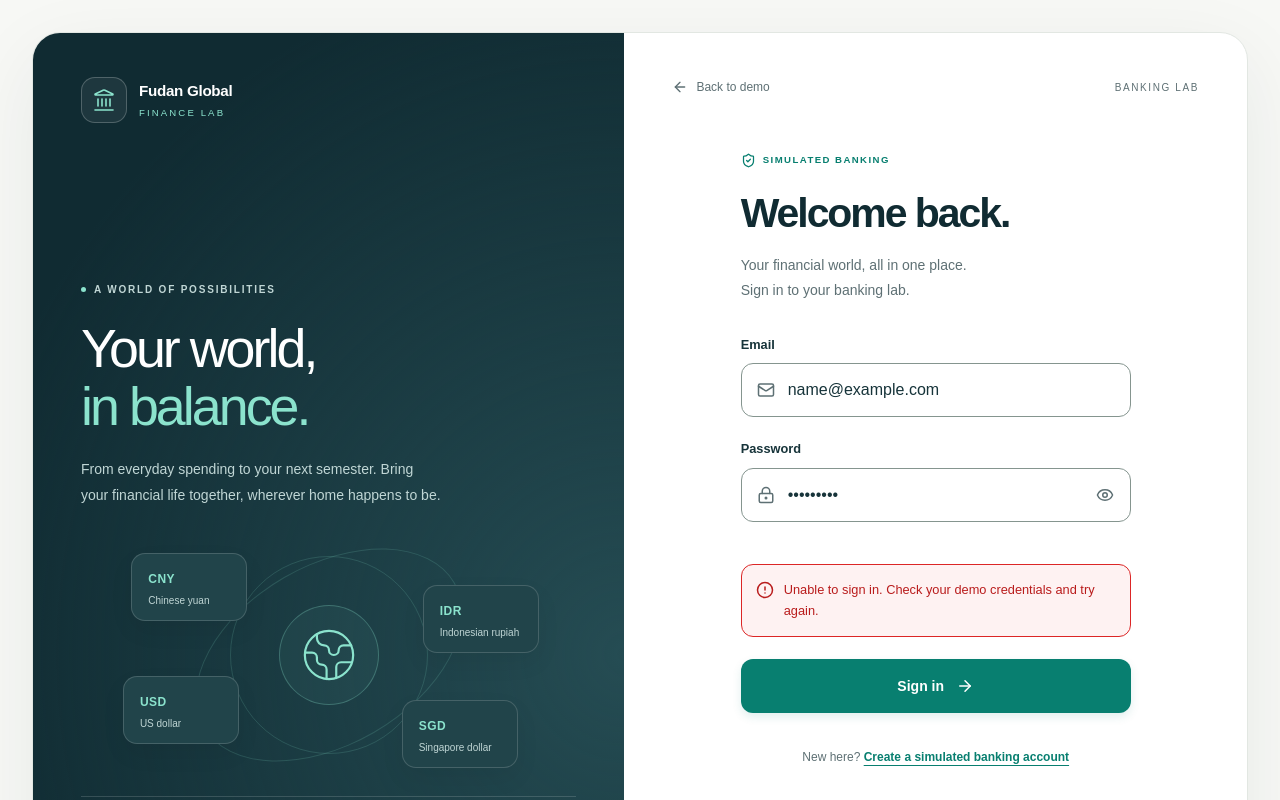
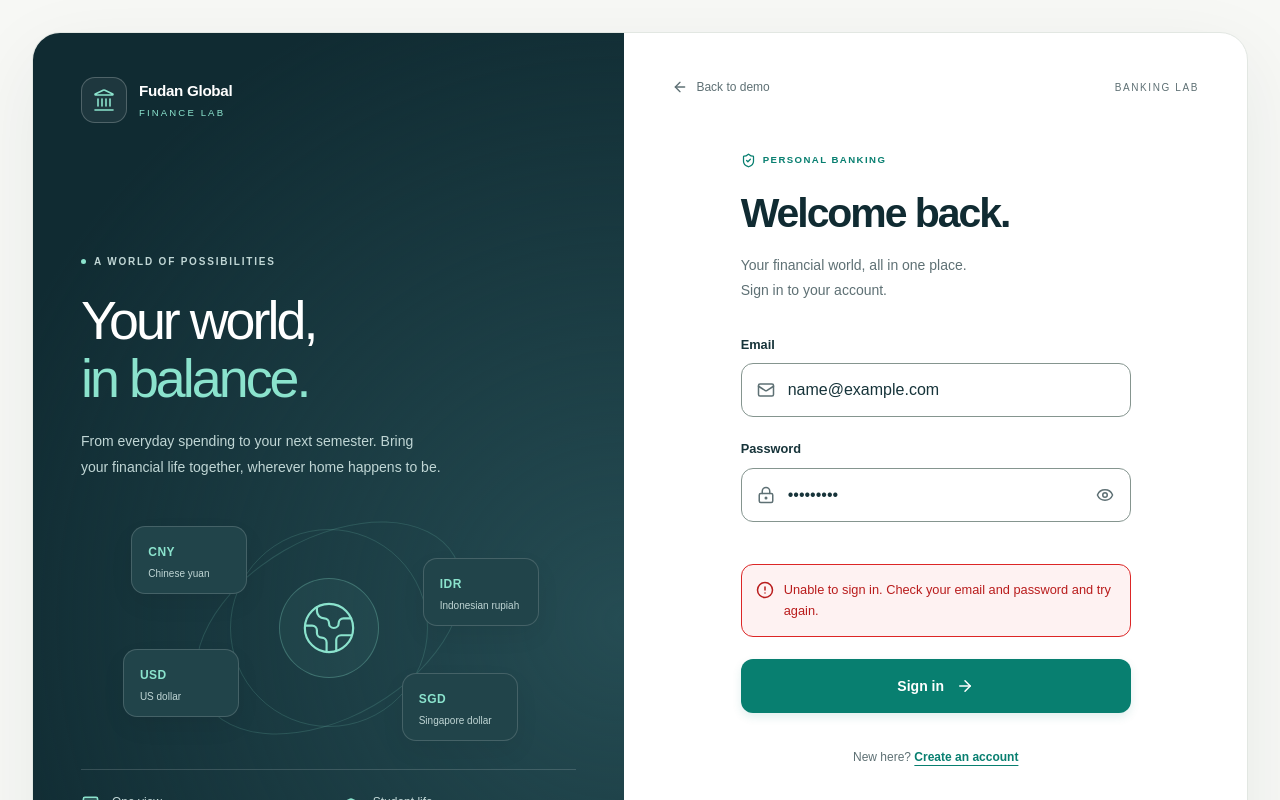
Before and after one commit to jamienatorX/fudan-global-finance-ai, a Next.js app: page /login in a window 1280 px wide. Both pictures are taken after typing "name@example.com", "Sample123" into the empty fields and a click on the button "Sign in". Shown: the top 800 px of the page. Built offline with nearby package versions, Linux system fonts and the light colour scheme; no server answers; a web font is replaced by a local one.

Commit message:
Rebrand Fu bank and simplify customer copy

```diff
--- a/app/login/page.tsx
+++ b/app/login/page.tsx
@@ -32,22 +32,22 @@ function LoginForm() {
     finally { setPending(false); }
   }
   return <AuthShell>
-    <span className="auth-mode-label"><ShieldCheck size={15} aria-hidden />SIMULATED BANKING</span>
+    <span className="auth-mode-label"><ShieldCheck size={15} aria-hidden />PERSONAL BANKING</span>
     <h1 className="auth-title">Welcome back.</h1>
-    <p className="auth-intro">Your financial world, all in one place.<br />Sign in to your banking lab.</p>
-    {!configured && <p className="auth-notice">Hosted authentication is not configured. The local demo remains available.</p>}
+    <p className="auth-intro">Your financial world, all in one place.<br />Sign in to your account.</p>
+    {!configured && <p className="auth-notice">Sign-in is currently unavailable. You can still explore the overview.</p>}
     <form onSubmit={signIn} className="auth-form" aria-label="Sign in" aria-busy={pending}>
       <div className="auth-field"><label htmlFor="email">Email</label><div className="auth-input-wrap"><Mail className="auth-input-icon" size={18} aria-hidden /><input id="email" name="email" type="email" autoComplete="username" placeholder="you@example.com" className="auth-input" disabled={pending} required /></div></div>
       <div className="auth-field"><label htmlFor="password">Password</label><PasswordField id="password" name="password" autoComplete="current-password" placeholder="Enter your password" disabled={pending} required /></div>
-      {error && <p role="alert" className="auth-feedback auth-feedback-error"><CircleAlert size={18} aria-hidden />Unable to sign in. Check your demo credentials and try again.</p>}
+      {error && <p role="alert" className="auth-feedback auth-feedback-error"><CircleAlert size={18} aria-hidden />Unable to sign in. Check your email and password and try again.</p>}
       {!error && !signedIn && callbackError && <p role="alert" className="auth-feedback auth-feedback-error"><CircleAlert size={18} aria-hidden />Unable to complete sign-in. Please try again.</p>}
       <button className="auth-submit" disabled={!configured || pending} type="submit">{pending ? <><LoaderCircle size={18} className="auth-spinner" aria-hidden />Signing in…</> : <>Sign in<ArrowRight size={18} aria-hidden /></>}</button>
     </form>
-    {signedIn && <p role="status" className="auth-feedback auth-feedback-success">Signed in. Opening your banking lab…</p>}
-    <p className="auth-switch">New here? <Link href="/register">Create a simulated banking account</Link></p>
-    <div className="auth-divider"><span />JUST EXPLORING?<span /></div>
-    <Link href="/" className="auth-secondary">Open local demo<ArrowUpRight size={16} aria-hidden /></Link>
-    <p className="auth-disclosure">Simulated financial data. Use only your fictional demo account—not bank credentials.</p>
+    {signedIn && <p role="status" className="auth-feedback auth-feedback-success">Signed in. Opening your account…</p>}
+    <p className="auth-switch">New here? <Link href="/register">Create an account</Link></p>
+    <div className="auth-divider"><span />YOUR NEXT STEP<span /></div>
+    <Link href="/" className="auth-secondary">Explore overview<ArrowUpRight size={16} aria-hidden /></Link>
+
   </AuthShell>;
 }
 
```
